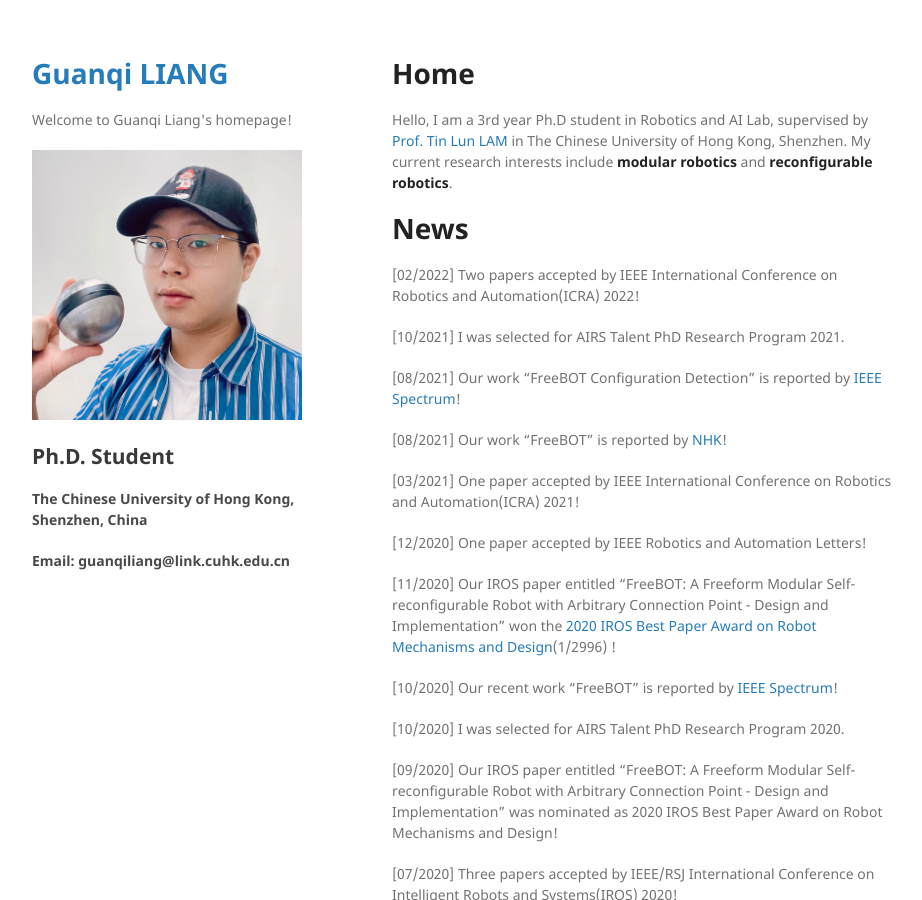
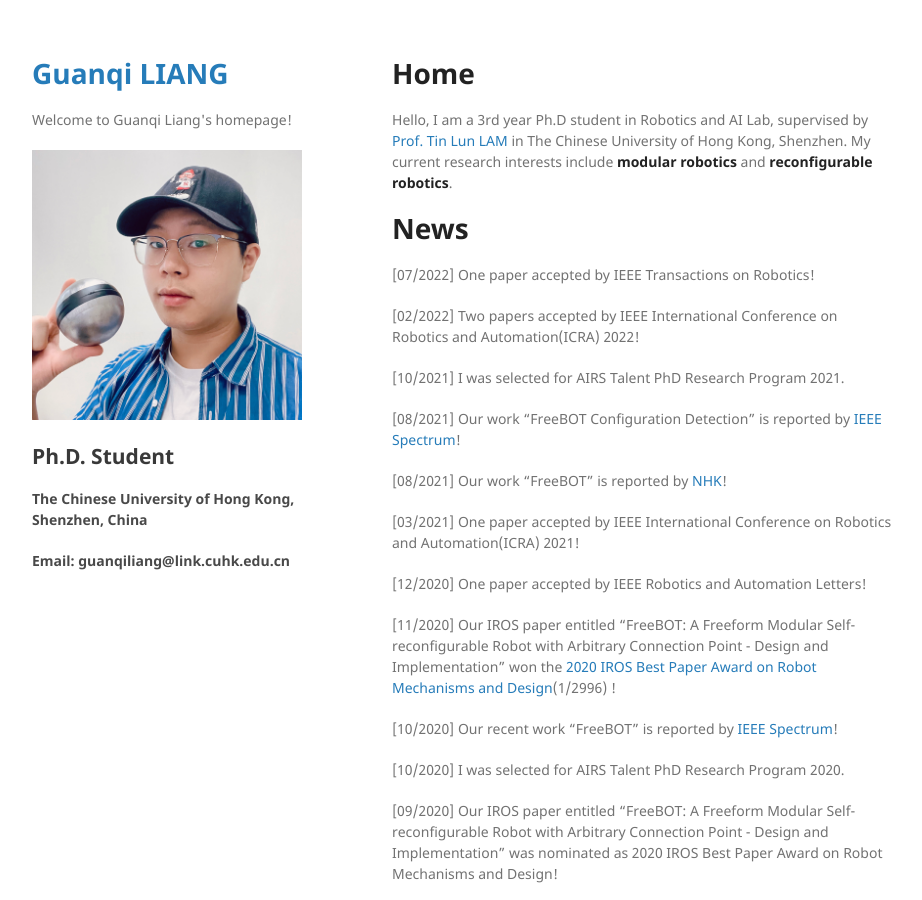
Before and after one commit to guanqiliang/guanqiliang.github.com, a Jekyll site: the page built from index.md, in a window 1280 px wide and 900 px high. Shown: the whole window, without its empty margins (178-1100 px from the left). Built offline with Jekyll 4.4.1, drawn with Linux system fonts in a browser that asks for light colours; our own code applies the rules of GitHub Pages for plain Markdown files.

Commit message:
Update index.md

```diff
--- a/index.md
+++ b/index.md
@@ -4,6 +4,8 @@ Hello, I am a 3rd year Ph.D student in Robotics and AI Lab, supervised by [Prof.
 
 # News
 
+
+[07/2022] One paper accepted by IEEE Transactions on Robotics!
 
 [02/2022] Two papers accepted by IEEE International Conference on Robotics and Automation(ICRA) 2022!
 
```
